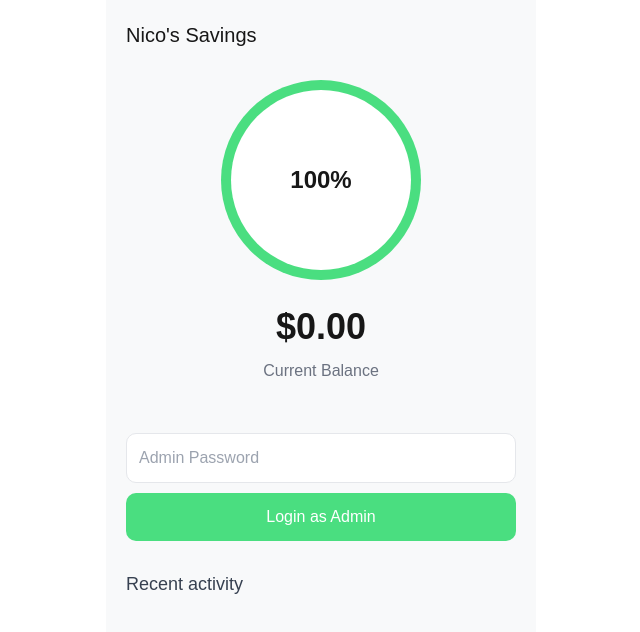
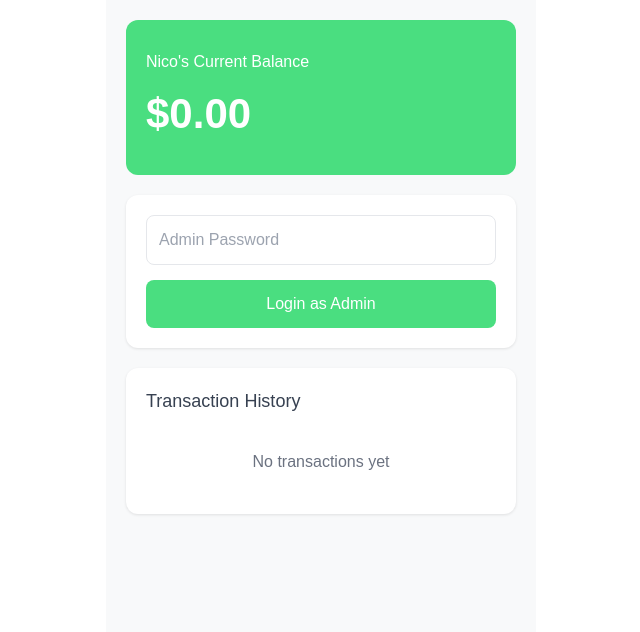
Before and after one commit to enataliaramos/savings-tracker-nico, a Next.js app: page / in a window 1280 px wide. Shown: the top 632 px of the page, without its empty margins (319-959 px from the left). Built offline with nearby package versions, Linux system fonts and the light colour scheme.

Commit message:
Update SavingsTracker.tsx

```diff
--- a/components/SavingsTracker.tsx
+++ b/components/SavingsTracker.tsx
@@ -26,8 +26,6 @@ export default function SavingsTracker() {
     setNote('');
   };
 
-  const progressPercentage = 100;
-
   return (
     <div style={{
       maxWidth: '430px',
@@ -36,97 +34,88 @@ export default function SavingsTracker() {
       backgroundColor: '#f8f9fa',
       padding: '20px'
     }}>
-      {/* Header */}
+      {/* Header with Balance */}
       <div style={{
-        display: 'flex',
-        justifyContent: 'space-between',
-        alignItems: 'center',
-        marginBottom: '30px'
+        backgroundColor: '#4ade80',
+        padding: '30px 20px',
+        borderRadius: '12px',
+        marginBottom: '20px',
+        color: 'white'
       }}>
-        <div style={{ fontSize: '20px', fontWeight: '500' }}>Nico&apos;s Savings</div>
+        <div style={{ fontSize: '16px', marginBottom: '8px' }}>
+          Nico&apos;s Current Balance
         </div>
-
-      {/* Progress Circle */}
         <div style={{
-        display: 'flex',
-        flexDirection: 'column',
-        alignItems: 'center',
-        marginBottom: '30px'
+          fontSize: '42px',
+          fontWeight: 'bold',
         }}>
-        <div style={{
-          width: '200px',
-          height: '200px',
-          borderRadius: '50%',
-          background: `conic-gradient(#4ade80 ${progressPercentage}%, #e5e7eb ${progressPercentage}% 100%)`,
-          display: 'flex',
-          alignItems: 'center',
-          justifyContent: 'center',
-          marginBottom: '20px',
-          position: 'relative'
-        }}>
-          <div style={{
-            width: '180px',
-            height: '180px',
-            borderRadius: '50%',
-            backgroundColor: 'white',
-            display: 'flex',
-            alignItems: 'center',
-            justifyContent: 'center',
-            fontSize: '24px',
-            fontWeight: 'bold'
-          }}>
-            {Math.round(progressPercentage)}%
-          </div>
-        </div>
-
-        <div style={{ fontSize: '36px', fontWeight: 'bold', marginBottom: '5px' }}>
           ${balance.toFixed(2)}
-        </div>
-        <div style={{ color: '#6b7280', marginBottom: '20px' }}>
-          Current Balance
         </div>
       </div>
 
       {/* Action Buttons */}
+      {isAdmin ? (
         <div style={{
-        display: 'flex',
-        gap: '10px',
-        marginBottom: '30px'
+          backgroundColor: 'white',
+          padding: '20px',
+          borderRadius: '12px',
+          marginBottom: '20px',
+          boxShadow: '0 1px 3px rgba(0,0,0,0.1)'
         }}>
-        {isAdmin ? (
-          <>
           <input
             type="number"
             placeholder="Amount"
             value={amount}
             onChange={e => setAmount(e.target.value)}
             style={{
-                flex: 1,
+              width: '100%',
               padding: '12px',
-                borderRadius: '10px',
+              borderRadius: '8px',
               border: '1px solid #e5e7eb',
-                fontSize: '16px'
+              fontSize: '16px',
+              marginBottom: '10px'
+            }}
+          />
+          <input
+            type="text"
+            placeholder="Note (optional)"
+            value={note}
+            onChange={e => setNote(e.target.value)}
+            style={{
+              width: '100%',
+              padding: '12px',
+              borderRadius: '8px',
+              border: '1px solid #e5e7eb',
+              fontSize: '16px',
+              marginBottom: '15px'
             }}
           />
           <button
             onClick={handleDeposit}
             disabled={!amount || Number(amount) <= 0}
             style={{
-                padding: '12px 24px',
+              width: '100%',
+              padding: '12px',
               backgroundColor: '#4ade80',
               color: 'white',
               border: 'none',
-                borderRadius: '10px',
+              borderRadius: '8px',
               fontSize: '16px',
               cursor: 'pointer',
               opacity: (!amount || Number(amount) <= 0) ? 0.5 : 1
             }}
           >
-              Add money
+            Add Deposit
           </button>
-          </>
+        </div>
       ) : (
-          <div style={{ width: '100%' }}>
+        <div style={{
+          backgroundColor: 'white',
+          padding: '20px',
+          borderRadius: '12px',
+          marginBottom: '20px',
+          boxShadow: '0 1px 3px rgba(0,0,0,0.1)'
+        }}>
           <input
             type="password"
             placeholder="Admin Password"
@@ -135,10 +124,10 @@ export default function SavingsTracker() {
             style={{
               width: '100%',
               padding: '12px',
-                borderRadius: '10px',
+              borderRadius: '8px',
               border: '1px solid #e5e7eb',
-                marginBottom: '10px',
-                fontSize: '16px'
+              fontSize: '16px',
+              marginBottom: '15px'
             }}
           />
           <button
@@ -149,7 +138,7 @@ export default function SavingsTracker() {
               backgroundColor: '#4ade80',
               color: 'white',
               border: 'none',
-                borderRadius: '10px',
+              borderRadius: '8px',
               fontSize: '16px',
               cursor: 'pointer'
             }}
@@ -158,17 +147,21 @@ export default function SavingsTracker() {
           </button>
         </div>
       )}
-      </div>
 
-      {/* Recent Activity */}
-      <div>
+      {/* Transactions */}
+      <div style={{
+        backgroundColor: 'white',
+        padding: '20px',
+        borderRadius: '12px',
+        boxShadow: '0 1px 3px rgba(0,0,0,0.1)'
+      }}>
         <h3 style={{
           fontSize: '18px',
           fontWeight: '500',
           marginBottom: '15px',
           color: '#374151'
         }}>
-          Recent activity
+          Transaction History
         </h3>
         <div style={{ display: 'flex', flexDirection: 'column', gap: '10px' }}>
           {transactions.map((tx) => (
@@ -176,12 +169,11 @@ export default function SavingsTracker() {
               key={tx.id}
               style={{
                 padding: '15px',
-                backgroundColor: 'white',
-                borderRadius: '10px',
+                backgroundColor: '#f8f9fa',
+                borderRadius: '8px',
                 display: 'flex',
                 justifyContent: 'space-between',
-                alignItems: 'center',
-                boxShadow: '0 1px 2px rgba(0,0,0,0.05)'
+                alignItems: 'center'
               }}
             >
               <div>
@@ -195,6 +187,15 @@ export default function SavingsTracker() {
               </div>
             </div>
           ))}
+          {transactions.length === 0 && (
+            <div style={{
+              textAlign: 'center',
+              color: '#6b7280',
+              padding: '20px 0'
+            }}>
+              No transactions yet
+            </div>
+          )}
         </div>
       </div>
     </div>
```
Lines whose indentation alone changed are shown as unchanged.
